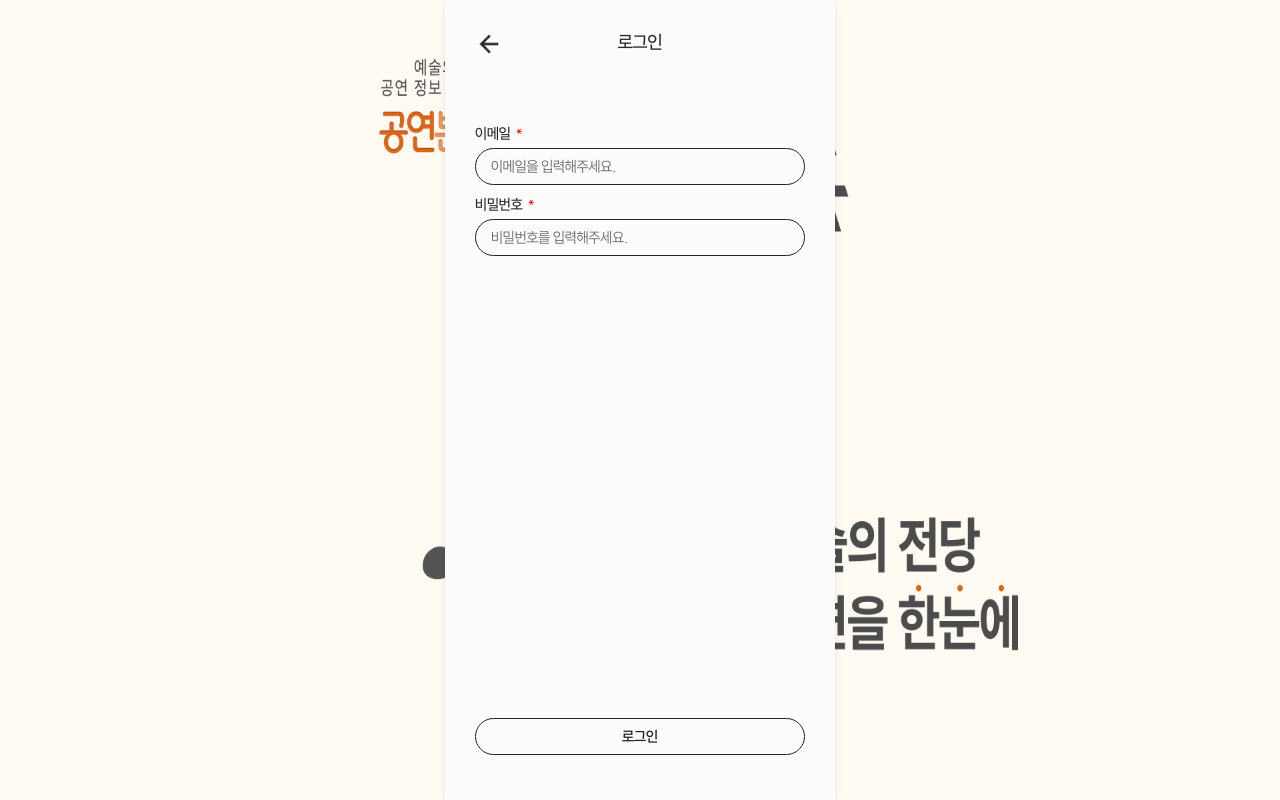
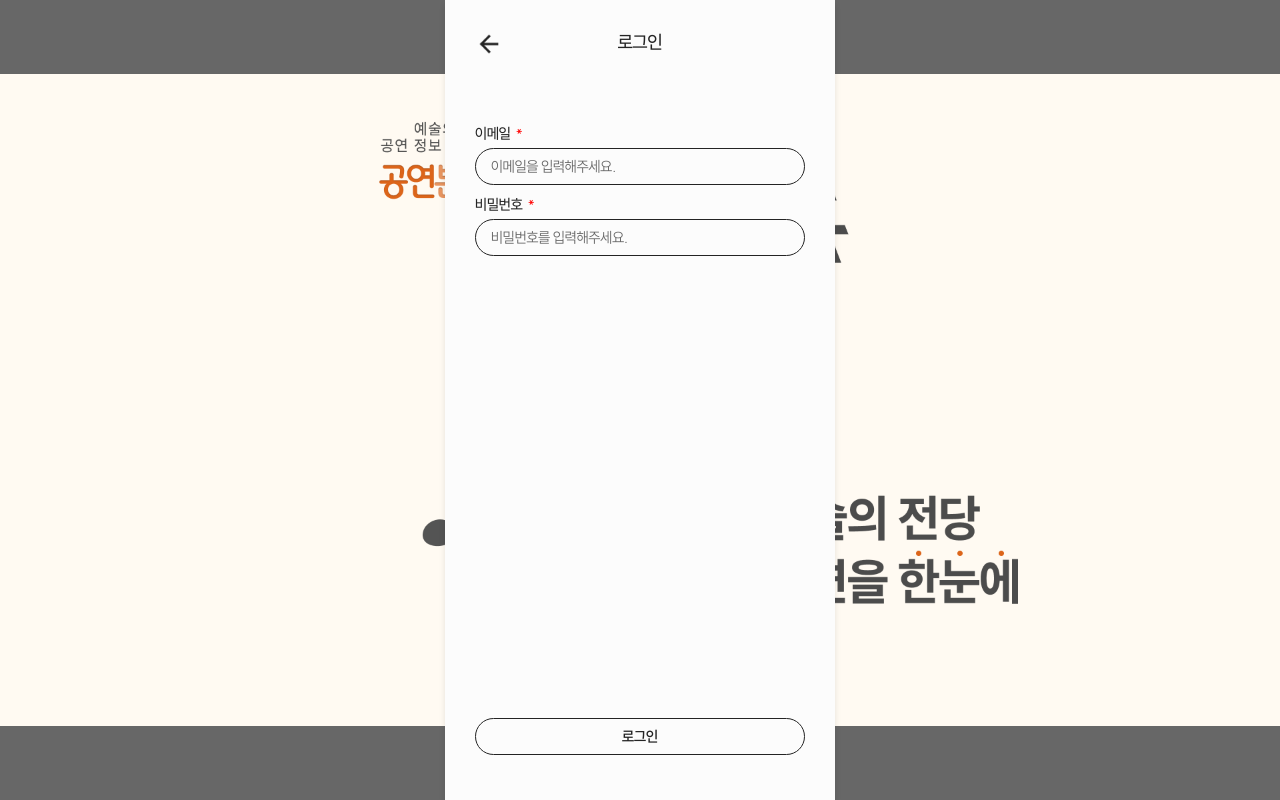
Before and after one commit to dododoodo/gongyeon, a React (Create React App) app in the folder front/: page /login in a window 1280 px wide. Built offline with nearby package versions, Linux system fonts and the light colour scheme; the HTML template or start-up script is replaced by a standard one.

Commit message:
전체수정1

```diff
--- a/front/src/styles/viewport.scss
+++ b/front/src/styles/viewport.scss
@@ -15,7 +15,7 @@ html {
 .all_container {
     width: 100%;
     background-image: url('../images/app_back_01.png');
-    background-size: 100% 100%;
+    background-size: 100%;
     background-repeat: no-repeat;
     background-position: center;
 
```
